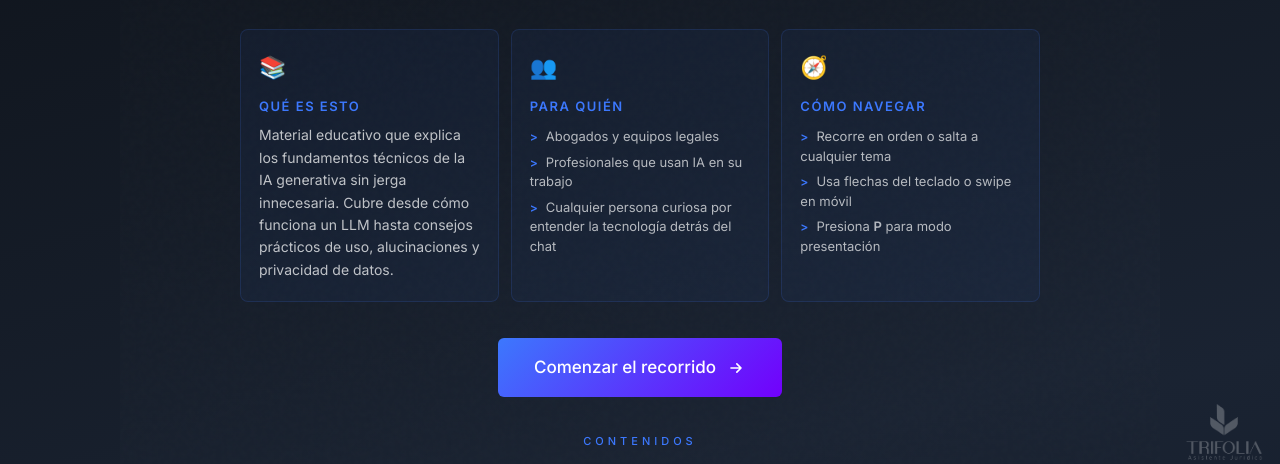
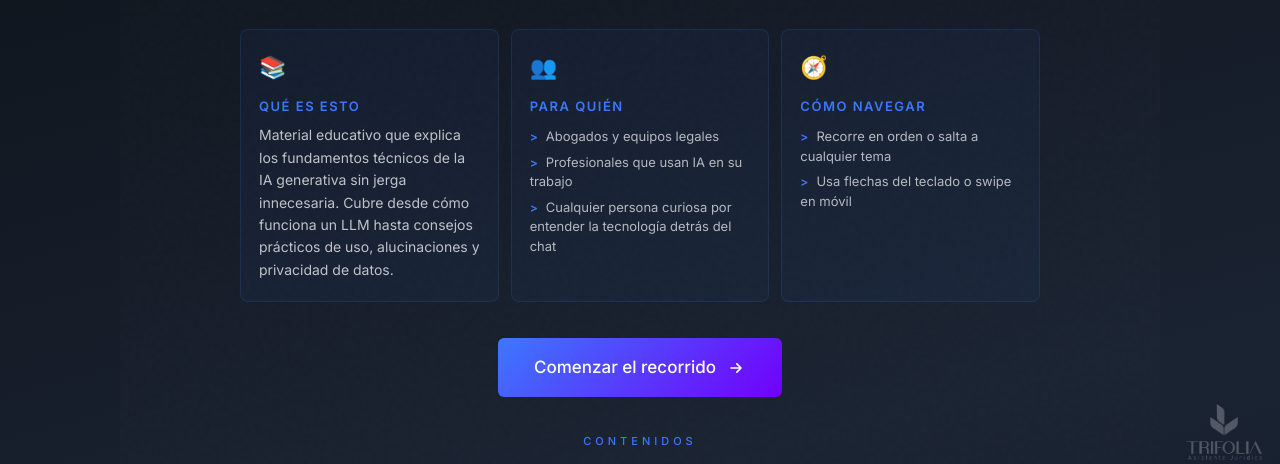
Before and after one commit to trifolia-spa/educacion, a website: page index.html in a window 1280 px wide. Shown: the part 309-773 px from the top of the page. Drawn offline with nearby package versions, Linux system fonts and the light colour scheme.

Commit message:
fixup! Rediseñar página de inicio con secciones de bienvenida

```diff
--- a/index.html
+++ b/index.html
@@ -426,7 +426,6 @@
                             <ul>
                                 <li>Recorre en orden o salta a cualquier tema</li>
                                 <li>Usa flechas del teclado o swipe en móvil</li>
-                                <li>Presiona <strong>P</strong> para modo presentación</li>
                             </ul>
                         </div>
                     </div>
```
Also changed, not shown: README.md.
